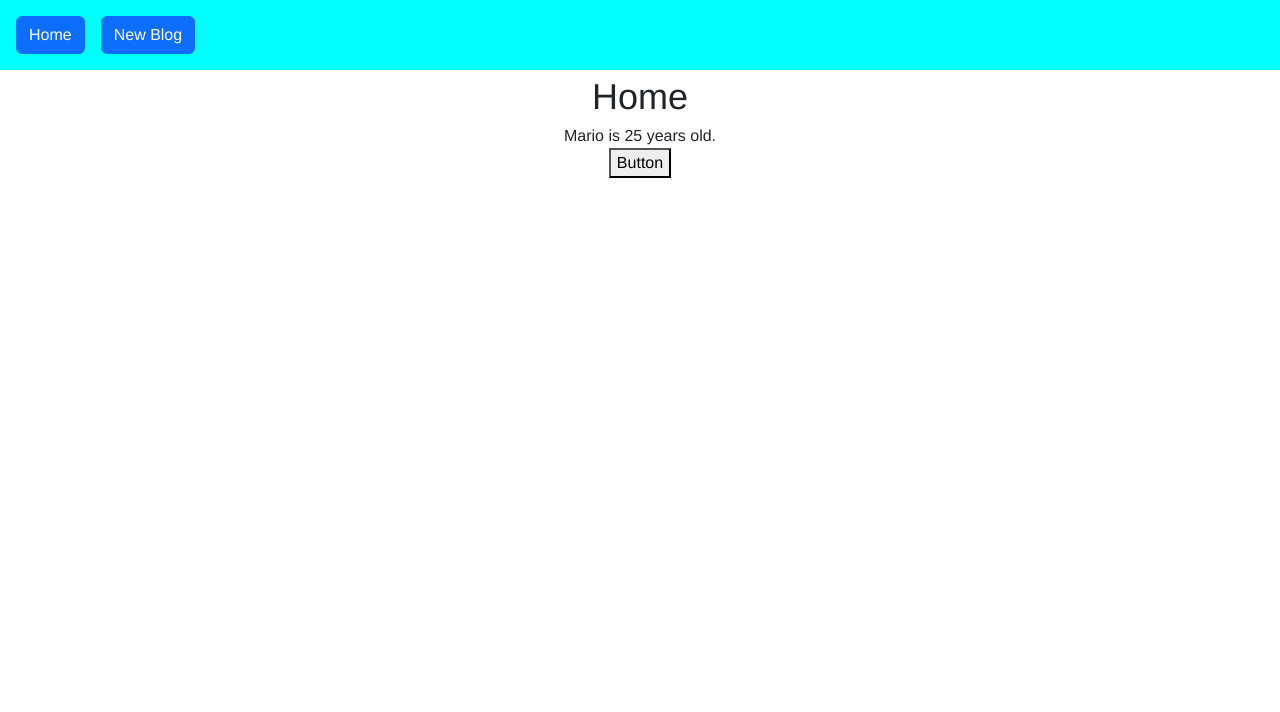
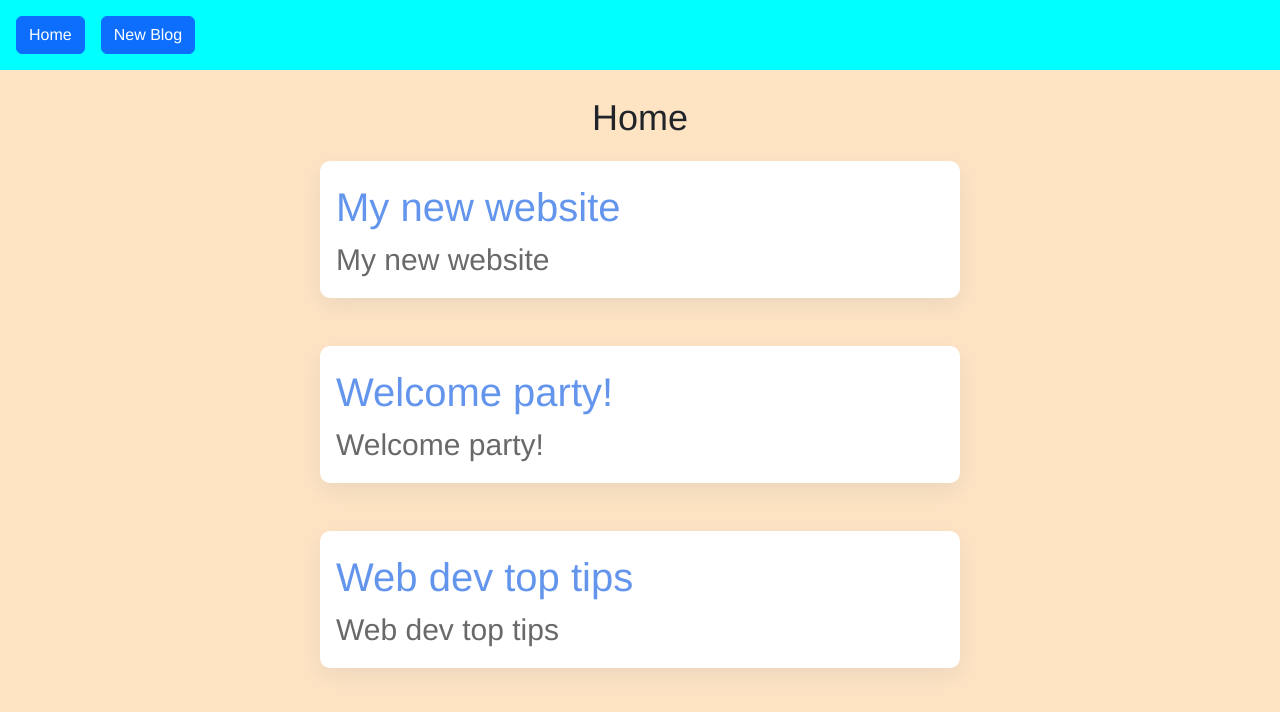
Before and after one commit to lukassilveira/react-study, a React (Create React App) app: page / in a window 1280 px wide. Shown: the top 712 px of the page. Built offline with nearby package versions, Linux system fonts and the light colour scheme.

Commit message:
addying style and using array for posts

```diff
--- a/src/App.css
+++ b/src/App.css
@@ -1,38 +1,8 @@
 .App {
-  text-align: center;
 }
 
-.App-logo {
-  height: 40vmin;
-  pointer-events: none;
+.content{
+  height: 100vh;
+  padding-top: 75px;
+  background-color: bisque;
 }
-
-@media (prefers-reduced-motion: no-preference) {
-  .App-logo {
-    animation: App-logo-spin infinite 20s linear;
-  }
-}
-
-.App-header {
-  background-color: #282c34;
-  min-height: 100vh;
-  display: flex;
-  flex-direction: column;
-  align-items: center;
-  justify-content: center;
-  font-size: calc(10px + 2vmin);
-  color: white;
-}
-
-.App-link {
-  color: #61dafb;
-}
-
-@keyframes App-logo-spin {
-  from {
-    transform: rotate(0deg);
-  }
-  to {
-    transform: rotate(360deg);
-  }
-}
--- a/src/components/Home/Home.css
+++ b/src/components/Home/Home.css
@@ -1,3 +1,23 @@
-.home-title{
-    font-size: 36px;
+.home-title {
+	font-size: 36px;
 }
+.post {
+    cursor: pointer;
+    background-color: white;
+    border-radius: 10px;
+	box-shadow: rgba(149, 157, 165, 0.2) 0px 8px 24px;
+}
+
+.post:hover {
+	box-shadow: rgba(0, 0, 0, 0.35) 0px 5px 15px;
+}
+
+.post-title {
+	font-size: 40px;
+	color: cornflowerblue;
+}
+
+.post-body {
+	font-size: 30px;
+	color: dimgray;
+}
--- a/src/components/Home/Home.js
+++ b/src/components/Home/Home.js
@@ -2,19 +2,28 @@ import "./Home.css";
 import { useState } from "react";
 
 const HomeComponent = () => {
-    const [name, setName] = useState("Mario");
-    const [age, setAge] = useState(25);
+	const [posts, setPosts] = useState([
+		{ title: "My new website", body: "lorem ipsum...", author: "mario", id: 1 },
+		{ title: "Welcome party!", body: "lorem ipsum...", author: "yoshi", id: 2 },
+		{
+			title: "Web dev top tips",
+			body: "lorem ipsum...",
+			author: "mario",
+			id: 3,
+		},
+	]);
 
-    const handleClick = () => {
-        setName("Yoshi");
-        setAge(10);
-    };
 	return (
-		<div className="home">
-			<p className="home-title">Home</p>
-			<p>{name} is {age} years old.</p>
-
-			<button onClick={handleClick}>Button</button>
+		<div className="home w-50 mx-auto">
+			<p className="home-title py-3 text-center">Home</p>
+			<div className="home-content d-flex flex-column">
+				{posts.map((post) => (
+					<div className="post d-flex flex-column align-items-start w-100 mb-5 p-3" key={post.id}>
+						<span className="post-title">{post.title}</span>
+						<span className="post-body">{post.title}</span>
+					</div>
+				))}
+			</div>
 		</div>
 	);
 };
--- a/src/components/NavBar/NavBar.js
+++ b/src/components/NavBar/NavBar.js
@@ -2,7 +2,7 @@ import "./NavBar.css";
 
 const NavBarComponent = () => {
 	return (
-		<nav className="nav-content d-flex">
+		<nav className="nav-content d-flex position-fixed w-100">
 			<a href="/" className="btn btn-primary">Home</a>
 			<a href="/create" className="btn btn-primary">New Blog</a>
 		</nav>
```
